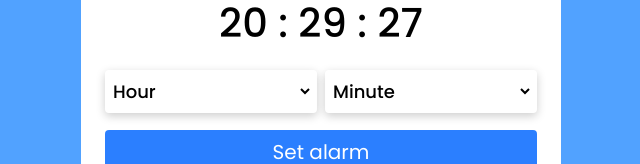
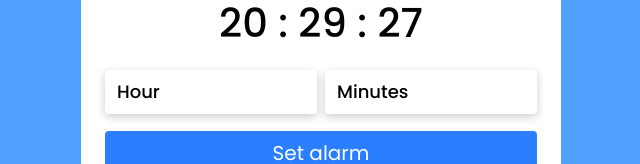
Before and after one commit to 01mehran/alarm-clock, a React (Vite) app: page / in a window 1280 px wide. Shown: the part 413-577 px from the top of the page, without its empty margins (319-959 px from the left). Built offline with nearby package versions, Linux system fonts and the light colour scheme.

Commit message:
feat: replace custom select/options with default HTML select/options

```diff
--- a/src/App.tsx
+++ b/src/App.tsx
@@ -1,5 +1,5 @@
 // pages;
-import Home from './pages/home';
+import Home from './pages/Home';
 
 function App() {
   return <Home />;
--- /dev/null
+++ b/src/components/CustomSelect.tsx
@@ -0,0 +1,57 @@
+import { useState } from 'react';
+
+interface ICustomTimeSelect {
+  onChange: (value: string) => void;
+  value: string;
+  type: 'hour' | 'minutes';
+  disabled?: boolean;
+}
+
+function CustomSelect({ onChange, value, type, disabled }: ICustomTimeSelect) {
+  const [isOpen, setIsOpen] = useState(false);
+  const items = type === 'hour' ? 24 : 60;
+
+  const toggeOpen = () => {
+    if (!disabled) {
+      setIsOpen((prev) => !prev);
+    }
+  };
+
+  const handleSeclet = (num: number): void => {
+    const formattedValue = num.toString().padStart(2, '0');
+    onChange(formattedValue);
+    setIsOpen(false);
+  };
+
+  const dispalyText = value || (type === 'hour' ? 'Hour' : 'Minutes');
+
+  return (
+    <div className="relative flex w-full flex-col gap-2">
+      <div
+        onClick={toggeOpen}
+        className={`${disabled ? 'pointer-events-none opacity-50' : ''} selectEl control-wrapper w-full cursor-pointer rounded-sm`}
+      >
+        {dispalyText}
+      </div>
+
+      {isOpen && !disabled && (
+        <ul className="absolute top-14 z-10 h-42 w-full overflow-scroll rounded-sm bg-blue-500 px-3 py-1.5 text-white">
+          {Array.from({ length: items }, (_, i) => {
+            const itemValue = i.toString().padStart(2, '0');
+            return (
+              <li
+                className={`${value === itemValue ? 'font-semibold text-red-600' : ''} cursor-pointer tracking-wider`}
+                key={i}
+                onClick={() => handleSeclet(i)}
+              >
+                {itemValue}
+              </li>
+            );
+          })}
+        </ul>
+      )}
+    </div>
+  );
+}
+
+export default CustomSelect;
--- a/src/index.css
+++ b/src/index.css
@@ -15,7 +15,7 @@
 
 @layer components {
   .control-wrapper {
-    @apply w-1/2 rounded-sm px-1 shadow-[0_3px_10px_rgba(0,0,0,.2)];
+    @apply w-1/2 rounded-sm px-3 shadow-[0_3px_10px_rgba(0,0,0,.2)];
   }
 
   .selectEl {
--- a/src/pages/Home.tsx
+++ b/src/pages/Home.tsx
@@ -5,8 +5,8 @@ import { useEffect, useRef, useState } from 'react';
 import { FormatTime } from '../utils/FormatTime';
 
 // components
-import TimeSelect from '../components/TimeSelect';
 import Header from '../components/Header';
+import CustomSelect from '../components/CustomSelect';
 
 function Home() {
   const [time, setTime] = useState<string>('');
@@ -79,20 +79,25 @@ function Home() {
         </time>
 
         <article className="flex w-full space-x-2">
-          {/* Hours */}
-
-          <TimeSelect
+          {/* Default select/options */}
+          {/* <TimeSelect
             onChange={setSelectedHour}
             type="hour"
             disabled={alarmSet}
             value={selectedHour}
+          /> */}
+
+          <CustomSelect
+            onChange={setSelectedHour}
+            value={selectedHour}
+            type="hour"
+            disabled={alarmSet}
           />
 
-          {/* Minutes */}
-          <TimeSelect
+          <CustomSelect
             onChange={setSelectedMinutes}
+            value={selectedMinutes}
             type="minutes"
-            value={selectedMinutes}
             disabled={alarmSet}
           />
         </article>
```
